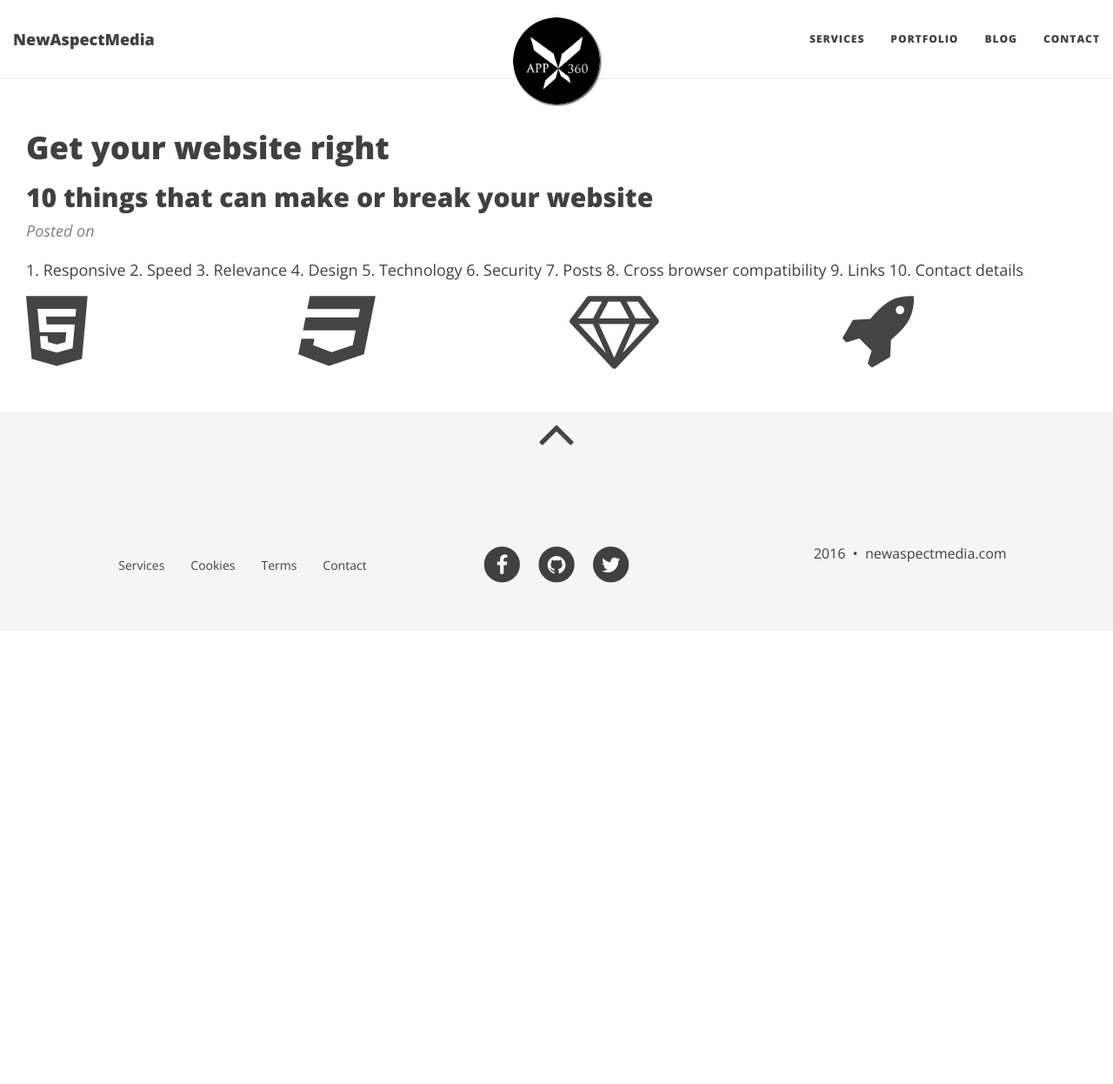
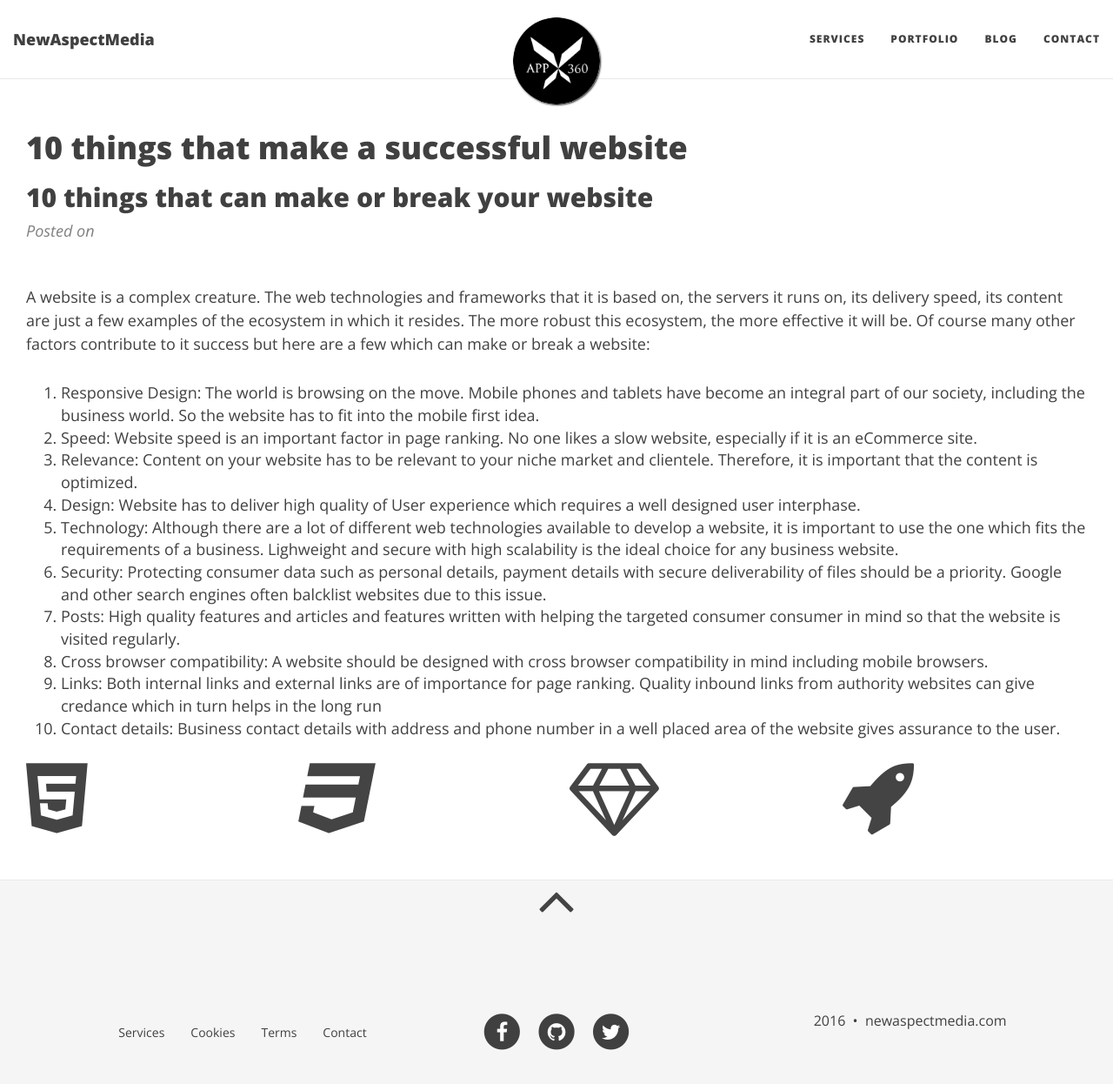
Before and after one commit to newmedia77/appxnam, a Jekyll site: the page built from 10-things-that-can-make-or-break-your-website.html, in a window 1280 px wide and 1262 px high. Shown: the top 1246 px of the window at 87% size. Built offline with Jekyll 4.4.1, drawn with Linux system fonts in a browser that asks for light colours; nearby versions of some CDN libraries.

Commit message:
andreas
new page and link

```diff
--- a/10-things-that-can-make-or-break-your-website.html
+++ b/10-things-that-can-make-or-break-your-website.html
@@ -1,17 +1,20 @@
 ---
 layout: post
-title: Get your website right
+title: 10 things that make a successful website
 subtitle: 10 things that can make or break your website
-slug:
 ---
 
-1. Responsive
-2. Speed
-3. Relevance
-4. Design
-5. Technology
-6. Security
-7. Posts
-8. Cross browser compatibility
-9. Links
-10. Contact details
+<p>A website is a complex creature. The web technologies and frameworks that it is based on, the servers it runs on, its delivery speed, its content are just a few examples of the ecosystem in which it resides. The more robust this ecosystem, the more effective it will be. Of course many other factors contribute to it success but here are a few which can make or break a website:&nbsp;</p>
+
+<ol>
+	<li>Responsive Design: The world is browsing on the move. Mobile phones and tablets have become an integral part of our society, including the business world. So the website has to fit into the mobile first idea.&nbsp;</li>
+	<li>Speed: Website speed is an important factor in page ranking. No one likes a slow website, especially if it is an eCommerce site.&nbsp;</li>
+	<li>Relevance: Content on your website has to be relevant to your niche market and clientele. Therefore, it is important that the content is optimized.</li>
+	<li>Design: Website has to deliver high quality of User experience which requires a well designed user interphase.</li>
+	<li>Technology: Although there are a lot of different web technologies available to develop a website, it is important to use the one which fits the requirements of a business. Lighweight and secure with high scalability is the ideal choice for any business website.</li>
+	<li>Security: Protecting consumer data such as personal details, payment details with secure deliverability of files should be a priority. Google and other search engines often balcklist websites due to this issue.</li>
+	<li>Posts: High quality features and articles and features written with helping the targeted consumer consumer in mind so that the website is visited regularly.</li>
+	<li>Cross browser compatibility: A website should be designed with cross browser compatibility in mind including mobile browsers.</li>
+	<li>Links: Both internal links and external links are of importance for page ranking. Quality inbound links from authority websites can give credance which in turn helps in the long run</li>
+	<li>Contact details: Business contact details with address and phone number in a well placed area of the website gives assurance to the user.</li>
+</ol>
--- a/index.html
+++ b/index.html
@@ -255,7 +255,7 @@ subtitle: Hire Web Developer &amp; SEO Specialist in London
                         <div class="case-study-left">
                             <h1>What makes a good website?</h1>
                             <p>Before you invest in your website development, you should know some important rules that may bring success to your project. These rules will help you to choose the correct web platform, save time and effort.</p>
-                            <a href="#" class="btn btn-primary btn-lg">Learn more</a>
+                            <a href="10-things-that-can-make-or-break-your-website" class="btn btn-primary btn-lg">Learn more</a>
                         </div><!-- /.left-section -->
                     </div><!-- /.col-sm-6 -->
                     <div class="col-sm-6 no-padding">
```
